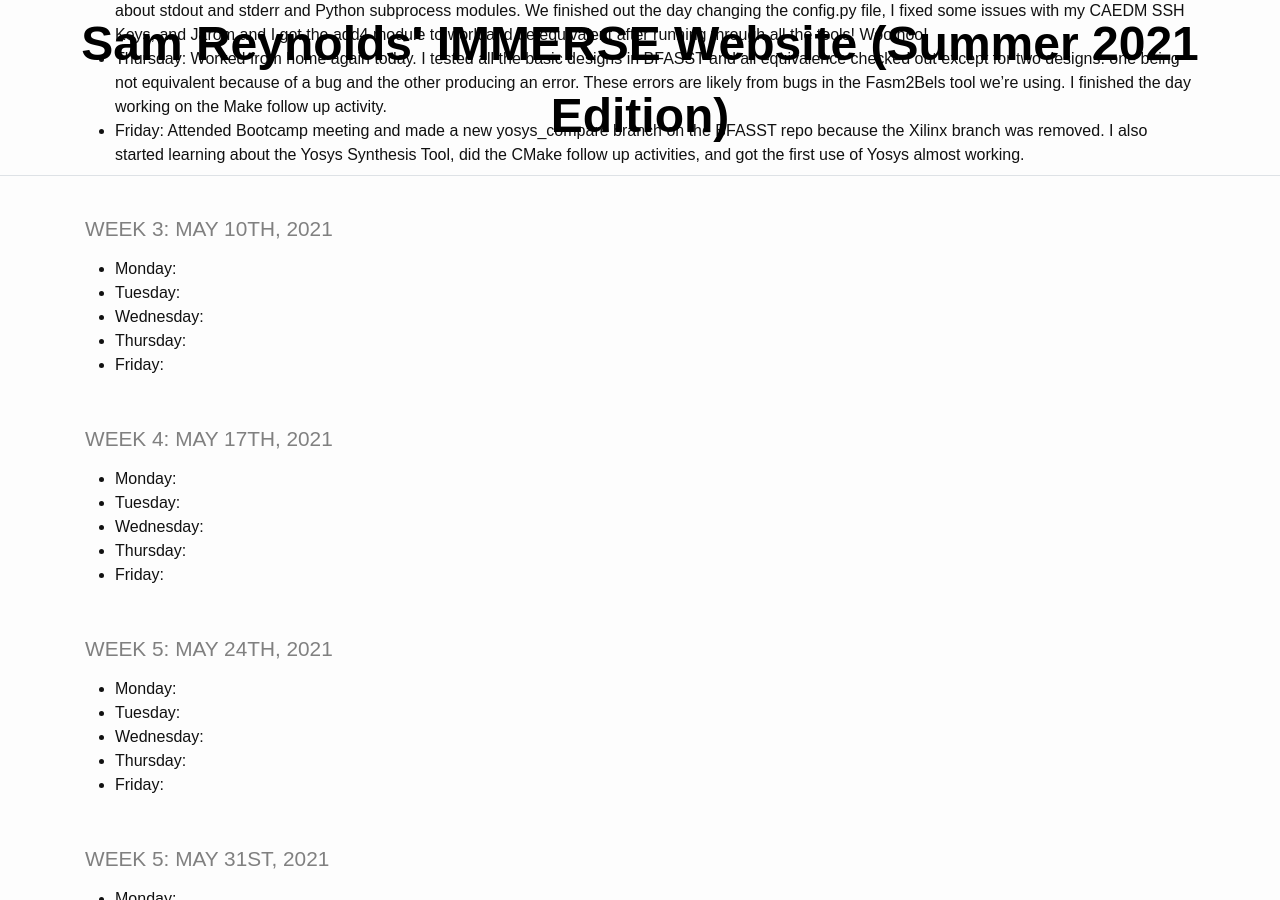
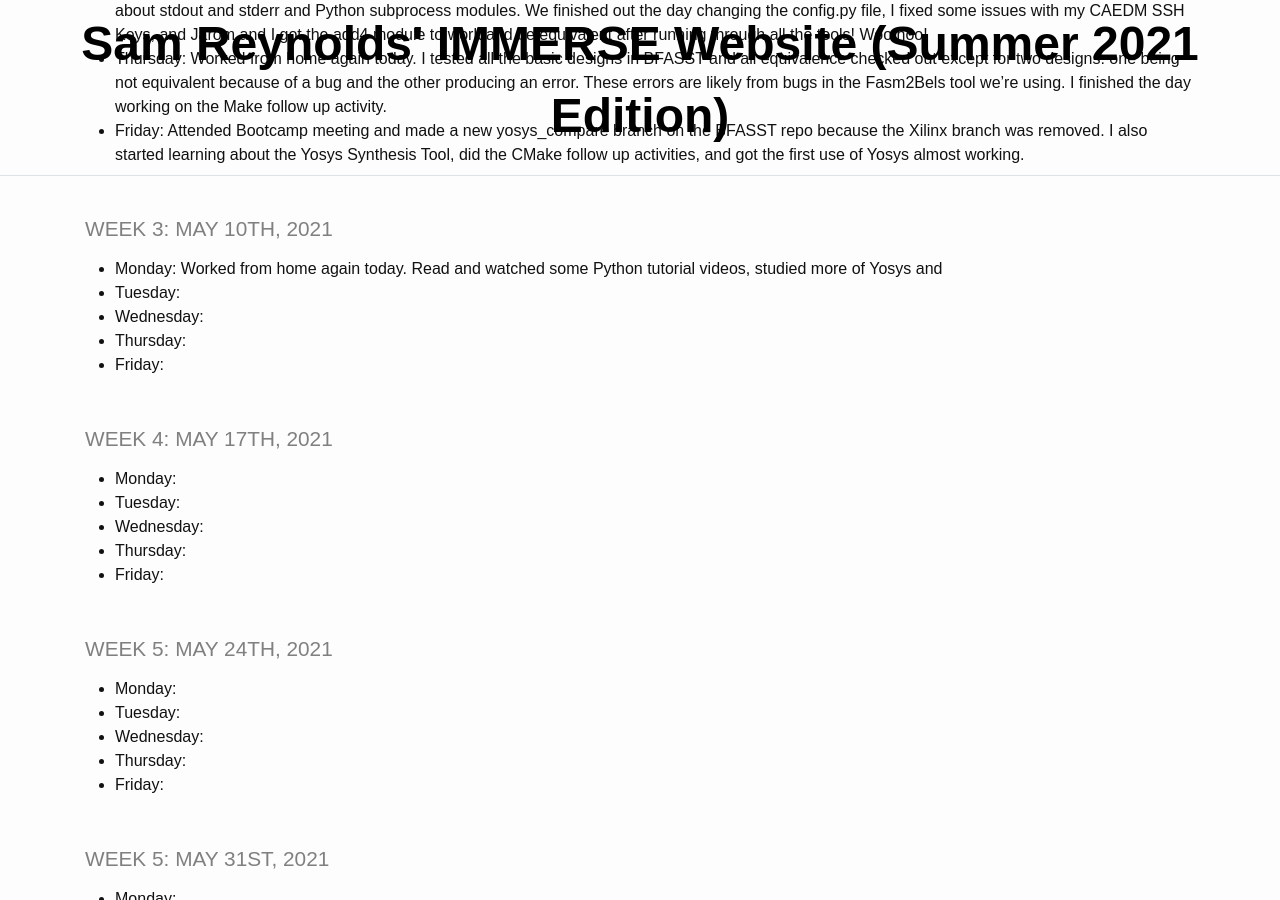
Before and after one commit to TheDHCreator/thedhcreator.github.io, a Jekyll site: the page built from _pages/log.md, in a window 1280 px wide and 900 px high, scrolled down 785 px. Built offline with Jekyll 4.4.1, drawn with Linux system fonts in a browser that asks for light colours.

Commit message:
monday update, had to go to doc so didnt work as much as I wanted

```diff
--- a/_pages/log.md
+++ b/_pages/log.md
@@ -21,7 +21,7 @@ title: IMMERSE Log
 
 ### Week 3: May 10th, 2021
 
-* **Monday**:
+* **Monday**: Worked from home again today. Read and watched some Python tutorial videos, studied more of Yosys and
 * **Tuesday**:
 * **Wednesday**:
 * **Thursday**:
```
